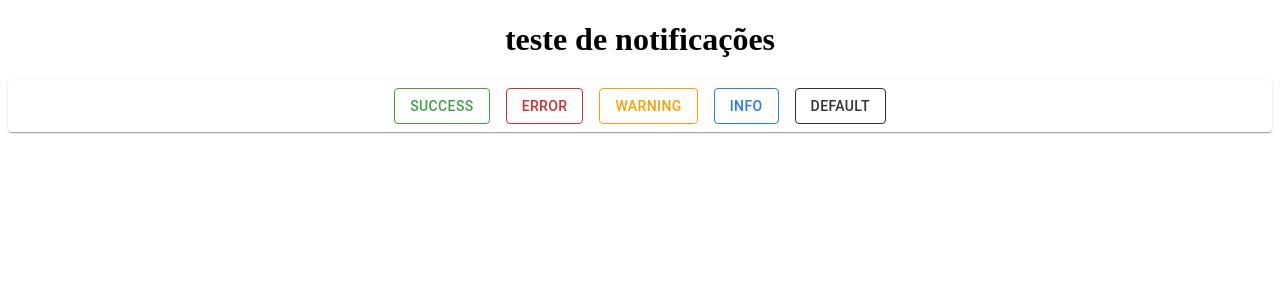
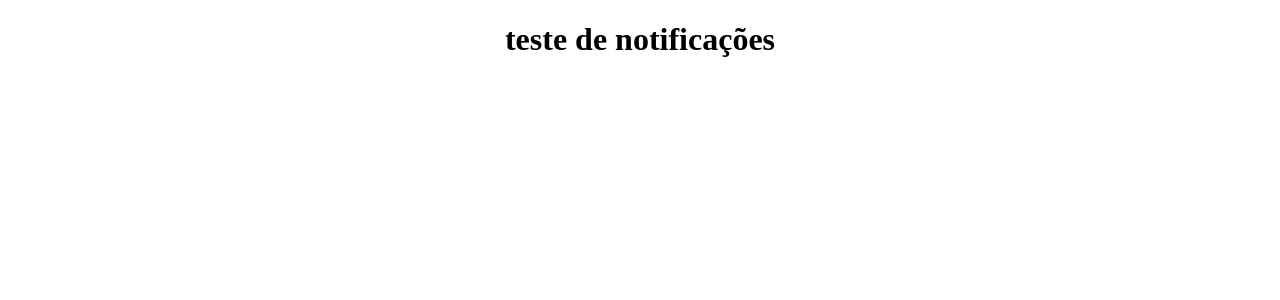
Before and after one commit to irllamartins/estudo_notificacoes2, a React (Create React App) app: page / in a window 1280 px wide. Shown: the top 300 px of the page. Built offline with nearby package versions, Linux system fonts and the light colour scheme.

Commit message:
funcional para envio de mensagem e aparencia do nostack em primeiro plano

```diff
--- a/package.json
+++ b/package.json
@@ -13,7 +13,9 @@
     "notistack": "^3.0.0",
     "react": "^18.2.0",
     "react-dom": "^18.2.0",
+    "react-redux": "^8.0.5",
     "react-scripts": "5.0.1",
+    "redux": "^4.2.1",
     "web-vitals": "^2.1.4"
   },
   "scripts": {
--- a/src/App.js
+++ b/src/App.js
@@ -18,8 +18,13 @@ const firebaseConfig = {
 
 
 function App() {
+  const { enqueueSnackbar, closeSnackbar } = useSnackbar();
 
-  const [frase, setFrase] = useState("")
+  const [frase, setFrase] = useState("oi")
+
+  const handleClickDefault=(e)=>{
+    enqueueSnackbar(e)
+   }
 
   //Acessa o token de registro
   function requestPermission() {
@@ -47,6 +52,7 @@ function App() {
             onMessage(messaging, (payload) => {
               console.log('Message received. ', payload);
               setFrase(payload.notification.body)
+               handleClickDefault(frase)
             });
 
 
@@ -67,13 +73,11 @@ function App() {
 
   requestPermission();
 
-
   return (
     <div className="App">
-      <SnackbarProvider>
+
         <h1>teste de notificações</h1>
-        <MessageButtons frase={frase} />
-      </SnackbarProvider>
+
     </div>
   );
 }
--- a/src/MessagenButtons.js
+++ b/src/MessagenButtons.js
@@ -1,5 +1,5 @@
 import React, { useCallback } from "react"
-import { Button, Paper } from '@mui/material'
+import { Button, Paper,TextField } from '@mui/material'
 
 import { useSnackbar } from 'notistack';
 
@@ -49,22 +49,29 @@ export const MessageButtons = (props) => {
         { variant: "default", message: "Info default" },
     ]
 
+    const handleClickDefault=(e)=>{
+        enqueueSnackbar(e)
+    }
     //memoriza a função e rederiza só quando tiver uma nova nootificação na fila
     const handleClick = useCallback((button) => () => {
+
+        console.log(button)
         enqueueSnackbar(button.message, { variant: button.variant });
     }, [enqueueSnackbar]);
 
     return (
         <Paper>
-            {buttons.map((button) => (
+            {/*buttons.map((button) => (
                 <Button
                     key={button.variant}
                     variant='outlined'
-                    style={{ ...styles.button, ...styles[button.variant] }}
-                    onClick={handleClick(button)}>
+                    //style={{ ...styles.button, ...styles[button.variant] }}
+                    onChange={ (frase) => handleClick( { variant: "success", message: frase })}>
                     {button.variant}
                 </Button>
-            ))}
+            ))*/}
+            <TextField  onChange={e=>handleClickDefault(props.frase)}/>
+
         </Paper>
     )
 }
--- a/src/index.js
+++ b/src/index.js
@@ -1,3 +1,4 @@
+import { SnackbarProvider } from 'notistack';
 import React from 'react';
 import ReactDOM from 'react-dom/client';
 import App from './App';
@@ -5,6 +6,8 @@ import App from './App';
 const root = ReactDOM.createRoot(document.getElementById('root'));
 root.render(
   <React.StrictMode>
-    <App />
+    <SnackbarProvider>
+      <App />
+    </SnackbarProvider>
   </React.StrictMode>
 );
```
Also changed, not shown: 1 other file (tests, documents, lock files or other folders).
